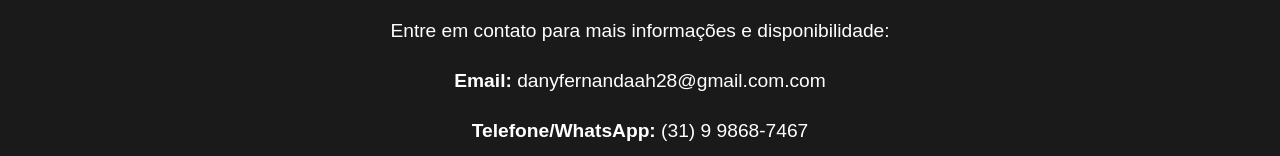
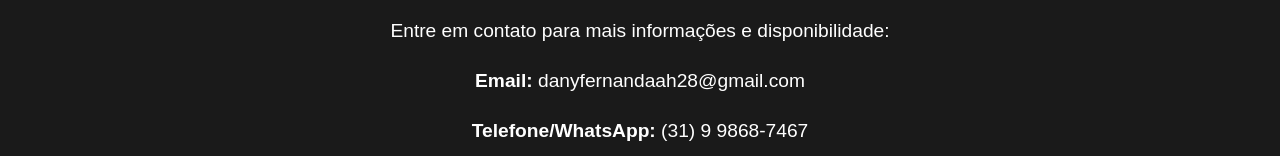
Before and after one commit to danicruz87/meu-site-depilacao, a plain HTML site: page index.html in a window 1280 px wide. Shown: the part 1772-1928 px from the top of the page. Drawn offline with Linux system fonts and the light colour scheme.

Commit message:
Update index.html

```diff
--- a/index.html
+++ b/index.html
@@ -133,7 +133,7 @@
     <h2>Agende sua Sessão</h2>
     <p>Atendimento sob hora marcada e em dias específicos.</p>
     <p>Entre em contato para mais informações e disponibilidade:</p>
-    <p><strong>Email:</strong> danyfernandaah28@gmail.com.com</p>
+    <p><strong>Email:</strong> danyfernandaah28@gmail.com</p>
     <p><strong>Telefone/WhatsApp:</strong> (31) 9 9868-7467</p>
 <p><strong>Endereço::</strong> Rua Piaui 345 sala 904 Bairro Santa Efigenia -BH</p>
 </footer>
```
